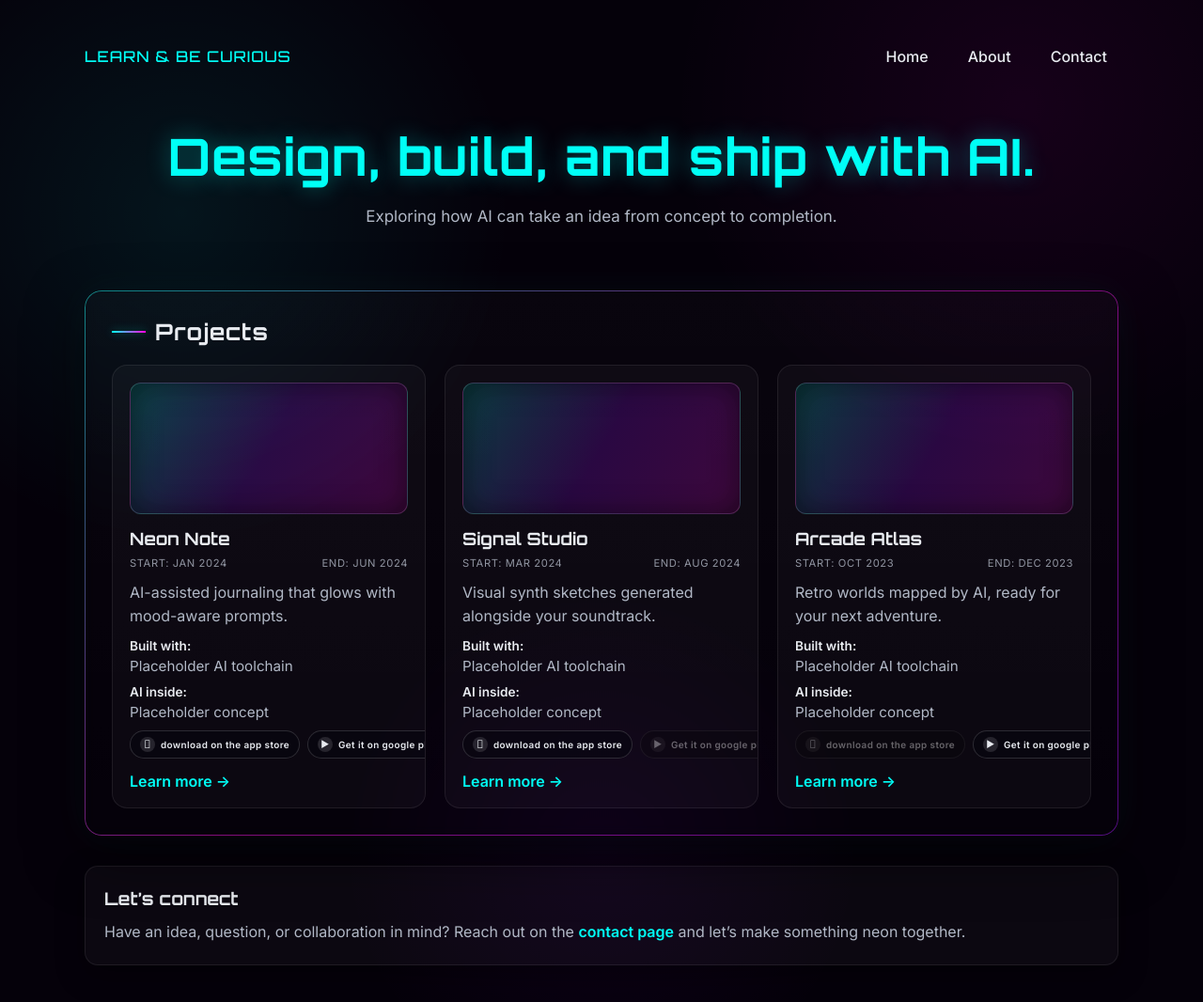
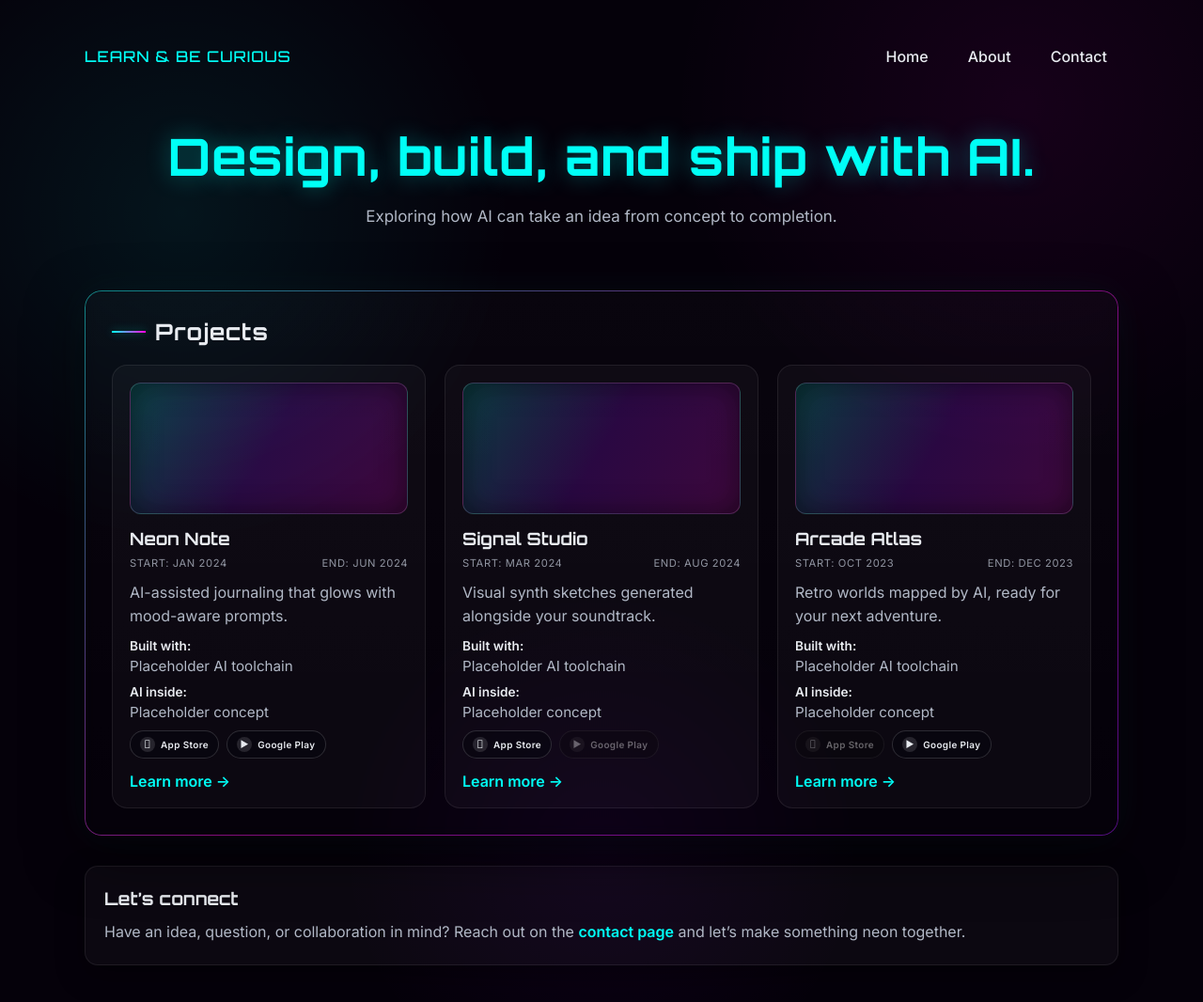
Before and after one commit to frinsan/learnandbecurious, a plain HTML site: page index.html in a window 1280 px wide. Shown: the whole page at 94% size. Drawn offline with Linux system fonts and the light colour scheme.

Commit message:
Shorten store badge labels

```diff
--- a/index.html
+++ b/index.html
@@ -40,11 +40,11 @@
           <div class="store-badges">
             <span class="store-badge">
               <span class="badge-icon apple" aria-hidden="true"></span>
-              download on the app store
+              App Store
             </span>
             <span class="store-badge">
               <span class="badge-icon google" aria-hidden="true">▶</span>
-              Get it on google play
+              Google Play
             </span>
           </div>
           <a href="app-template.html">Learn more →</a>
@@ -65,11 +65,11 @@
           <div class="store-badges">
             <span class="store-badge">
               <span class="badge-icon apple" aria-hidden="true"></span>
-              download on the app store
+              App Store
             </span>
             <span class="store-badge is-disabled" aria-disabled="true">
               <span class="badge-icon google" aria-hidden="true">▶</span>
-              Get it on google play
+              Google Play
             </span>
           </div>
           <a href="app-template.html">Learn more →</a>
@@ -90,11 +90,11 @@
           <div class="store-badges">
             <span class="store-badge is-disabled" aria-disabled="true">
               <span class="badge-icon apple" aria-hidden="true"></span>
-              download on the app store
+              App Store
             </span>
             <span class="store-badge">
               <span class="badge-icon google" aria-hidden="true">▶</span>
-              Get it on google play
+              Google Play
             </span>
           </div>
           <a href="app-template.html">Learn more →</a>
```
